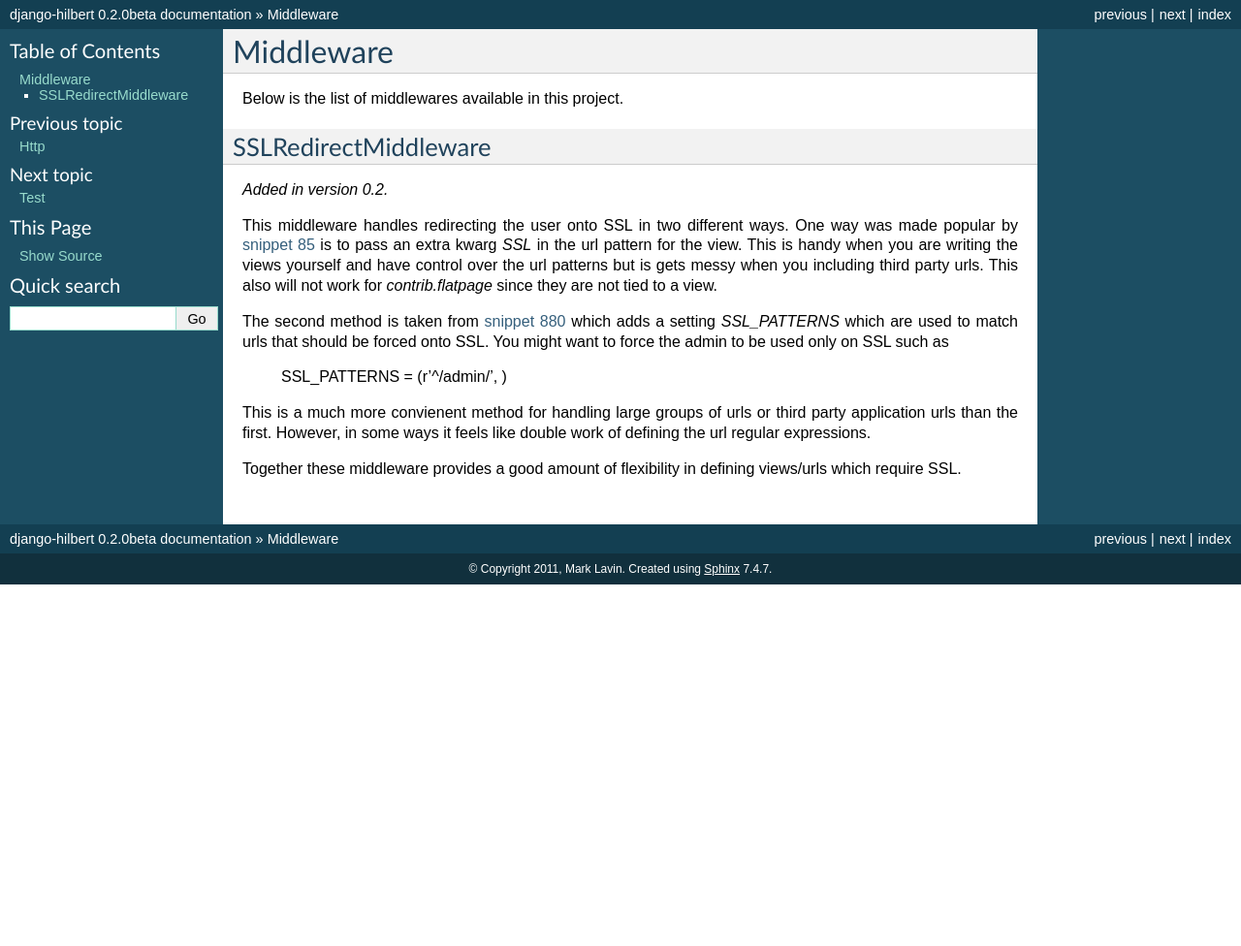
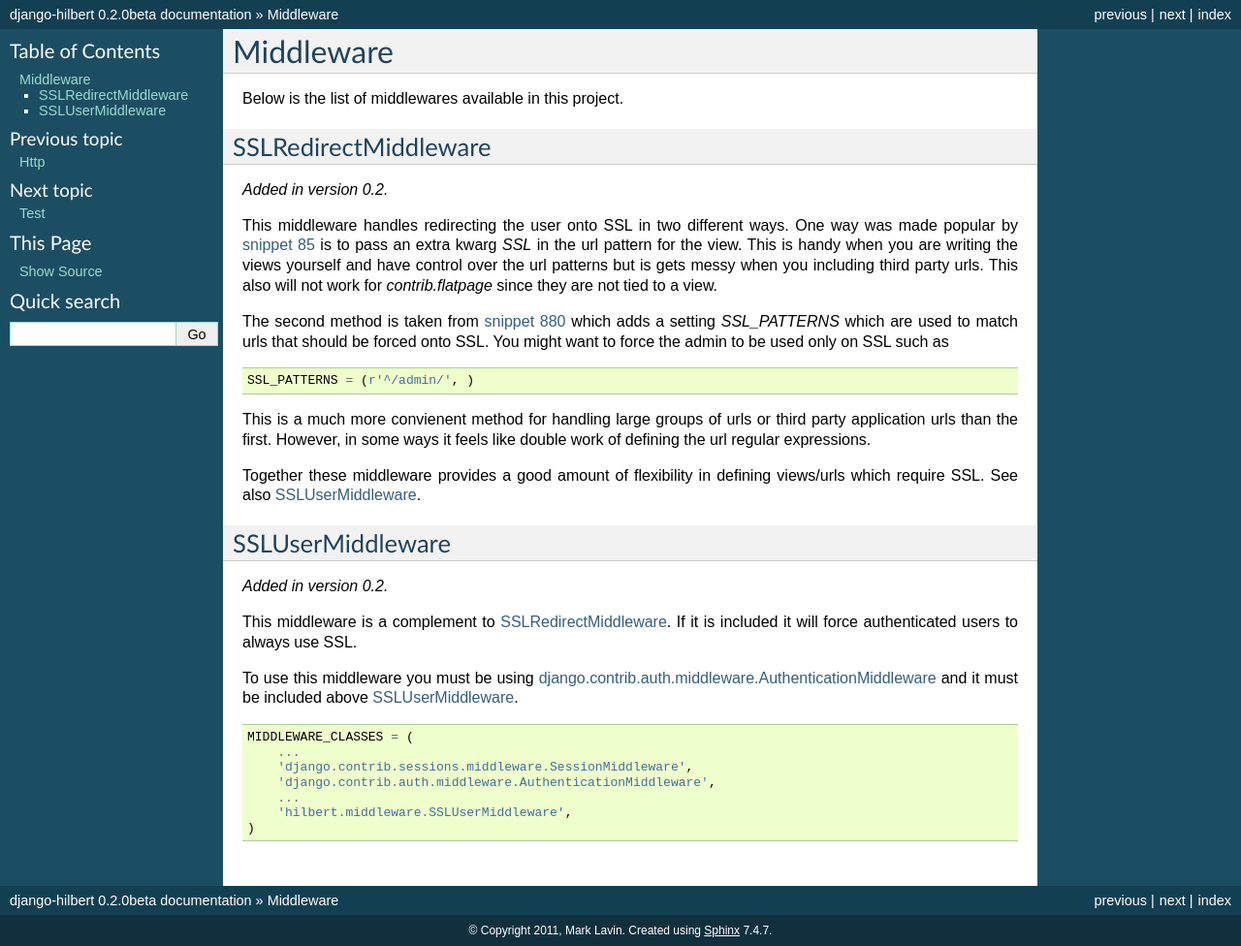
Before and after one commit to mlavin/django-hilbert, a Sphinx documentation site: the page built from docs/middleware.rst, in a window 1280 px wide. Shown: the whole page at 97% size. Built offline with Sphinx 7.4.7, drawn with Linux system fonts in a browser that asks for light colours; before the commit the page ends 900 px from its top, so only the background shows below that.

Commit message:
Doc updates.

```diff
--- a/docs/middleware.rst
+++ b/docs/middleware.rst
@@ -3,6 +3,8 @@ Middleware
 
 Below is the list of middlewares available in this project.
 
+
+.. _SSLRedirectMiddleware:
 
 SSLRedirectMiddleware
 --------------------------------------
@@ -20,6 +22,8 @@ The second method is taken from `snippet 880 <http://djangosnippets.org/snippets
 which adds a setting `SSL_PATTERNS` which are used to match urls that should be
 forced onto SSL. You might want to force the admin to be used only on SSL such as
 
+.. code-block:: python
+
     SSL_PATTERNS = (r'^/admin/', )
 
 This is a much more convienent method for handling large groups of urls or third party
@@ -27,4 +31,29 @@ application urls than the first. However, in some ways it feels like double work
 defining the url regular expressions.
 
 Together these middleware provides a good amount of flexibility in defining views/urls
-which require SSL.
+which require SSL. See also :ref:`SSLUserMiddleware`.
+
+
+.. _SSLUserMiddleware:
+
+SSLUserMiddleware
+--------------------------------------
+
+.. versionadded:: 0.2
+
+This middleware is a complement to :ref:`SSLRedirectMiddleware`. If it is included
+it will force authenticated users to always use SSL.
+
+To use this middleware you must be using
+`django.contrib.auth.middleware.AuthenticationMiddleware <http://docs.djangoproject.com/en/1.3/ref/middleware/#module-django.contrib.auth.middleware>`_
+and it must be included above :ref:`SSLUserMiddleware`.
+
+.. code-block:: python
+
+    MIDDLEWARE_CLASSES = (
+        ...
+        'django.contrib.sessions.middleware.SessionMiddleware',
+        'django.contrib.auth.middleware.AuthenticationMiddleware',
+        ...
+        'hilbert.middleware.SSLUserMiddleware',
+    )
```
